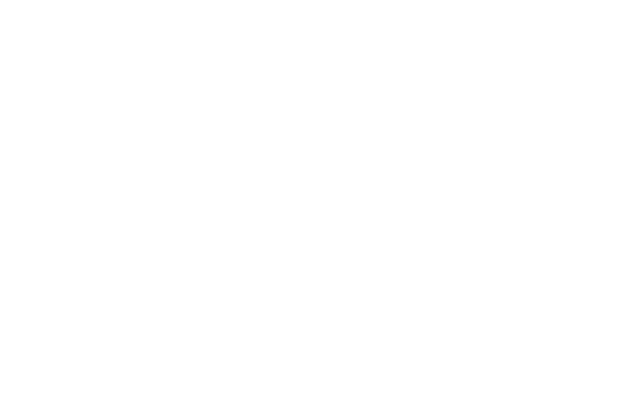
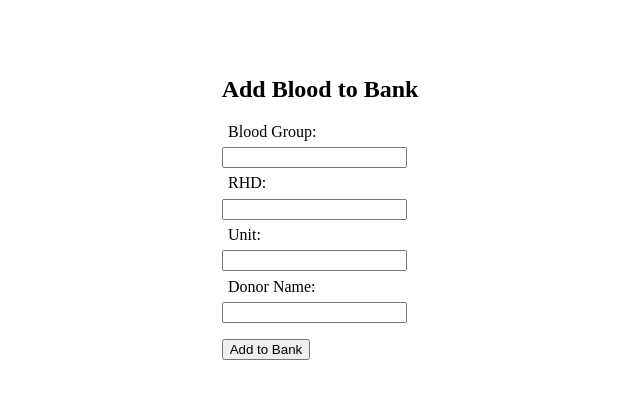
Before and after one commit to mehmetkocagoz/se4458Final, a Flask app: page /add in a window 1280 px wide. Before the commit the part shown is empty. Shown: the top 407 px of the page, without its empty margins (320-960 px from the left). Run offline with Flask 3, Linux system fonts and the light colour scheme; the visitor is signed in with stand-in values (Sample User, id 1).

Commit message:
Add blood form to add blood to the bank

```diff
--- a/se4458Final/app/templates/addblood.html
+++ b/se4458Final/app/templates/addblood.html
@@ -4,8 +4,29 @@
     <meta charset="UTF-8">
     <meta name="viewport" content="width=device-width, initial-scale=1.0">
     <title>Add Blood</title>
+    <link rel="stylesheet" href="{{ url_for('static', filename='css/createDonorForm.css') }}">
 </head>
 <body>
+    <div class="content-wrapper">
+        <div class="content">
+            <h2>Add Blood to Bank</h2>
+            <form method="post" action="{{ url_for('addBlood') }}">
+                <label for="bloodGroup">Blood Group:</label>
+                <input type="text" id="bloodGroup" name="bloodGroup" required><br>
+
+                <label for="rhd">RHD:</label>
+                <input type="text" id="rhd" name="rhd" required><br>
+
+                <label for="unit">Unit:</label>
+                <input type="number" id="unit" name="unit" required><br>
+
+                <label for="donorName">Donor Name:</label>
+                <input type="text" id="donorName" name="donorName" required><br>
+
+                <input type="submit" value="Add to Bank" id="submit">
+            </form>
+        </div>
+    </div>
 
 </body>
 </html>
```
